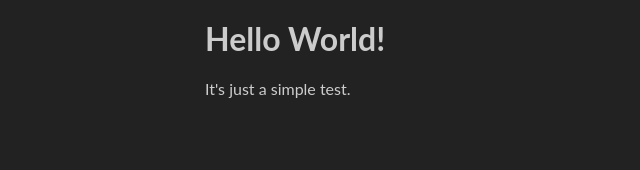
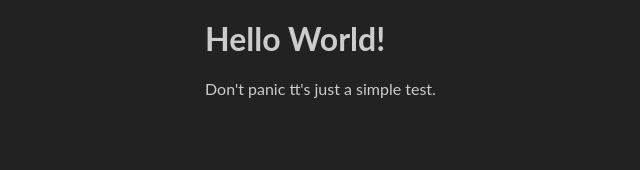
Before and after one commit to RafalSolnica/learn-fetch, a React (Create React App) app: page / in a window 1280 px wide. Shown: the top 170 px of the page, without its empty margins (35-675 px from the left). Built offline with nearby package versions, Linux system fonts and the light colour scheme.

Commit message:
minor changes in App.js

```diff
--- a/src/App.js
+++ b/src/App.js
@@ -4,7 +4,7 @@ const App = () => {
   return (
     <Container>
       <h1>Hello World!</h1>
-      <p>It's just a simple test.</p>
+      <p>Don't panic tt's just a simple test.</p>
     </Container>
   );
 };
```
